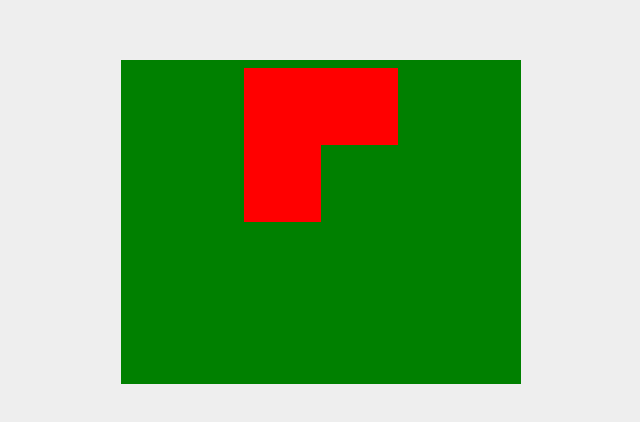
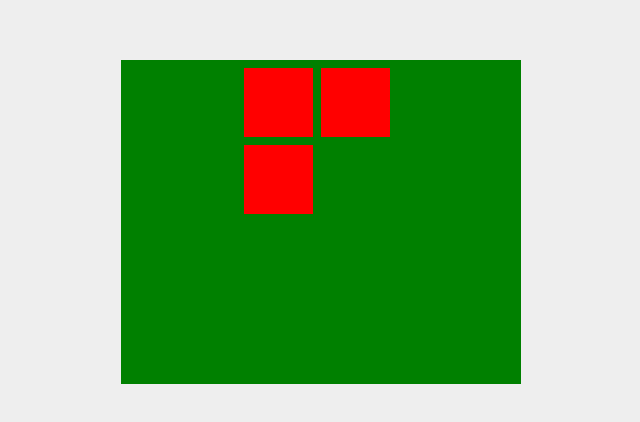
Before and after one commit to dirckvdende/no-mate, a Vue app: page / in a window 1280 px wide. Shown: the part 178-600 px from the top of the page, without its empty margins (319-959 px from the left). Built offline with nearby package versions, Linux system fonts and the light colour scheme.

Commit message:
Separated puzzle spaces into separate component

```diff
--- a/src/components/Puzzle.vue
+++ b/src/components/Puzzle.vue
@@ -2,7 +2,10 @@
     import { useViewTransform } from "@/composables/useViewTransform"
     import type { Puzzle } from "@/types/Puzzle"
     import { puzzleRender } from "@/util/puzzleRender"
-    import { computed, useTemplateRef } from "vue"
+    import { computed, provide, useTemplateRef } from "vue"
+    import SnapArea from "./SnapArea.vue"
+    import PuzzleSpace from "./PuzzleSpace.vue"
+    import { puzzleKey } from "@/types/PuzzleProvide"
 
     const { puzzle } = defineProps<{
         /** The puzzle to show */
@@ -23,22 +26,19 @@
         return `width: 25em; aspect-ratio: ${width} / ${height}`
     })
 
-    const { pixelSize, toPixelCoords } = useViewTransform(
+    const transform = useViewTransform(
         container,
         computed(() => [render.value.topLeft, render.value.bottomRight]),
     )
+    provide(puzzleKey, { transform })
+    const { toPixelCoords } = transform
 
-    const spaceStyles = computed(() => {
-        return render.value.spaces.map((space) => {
-            const position = toPixelCoords(space.position)
-            return `
-                top: ${position[1]}px;
-                left: ${position[0]}px;
-                width: ${1 / pixelSize.value}px;
-                height: ${1 / pixelSize.value}px;
-            `
-        })
-    })
+    const targets = computed(() => new Map(puzzle.spaces.map(
+        (position, index) => [
+            String(index),
+            toPixelCoords(position)
+        ] as const
+    )))
 </script>
 
 <template>
@@ -47,10 +47,11 @@
             :class="$style.puzzle"
             ref="puzzle"
             :style="containerStyle">
-            <div
-                v-for="spaceStyle in spaceStyles"
-                :style="spaceStyle"
-                :class="$style.space" />
+            <SnapArea :targets="targets" :snap-distance="100">
+                <PuzzleSpace
+                    v-for="space in render.spaces"
+                    :position="space.position" />
+            </SnapArea>
         </div>
     </div>
 </template>
--- /dev/null
+++ b/src/components/PuzzleSpace.vue
@@ -0,0 +1,31 @@
+<script setup lang="ts">
+    import { puzzleKey } from "@/types/PuzzleProvide"
+    import { computed, inject } from "vue"
+
+    const { position } = defineProps<{
+        /** Position of the space */
+        position: [number, number]
+    }>()
+
+    const { transform: { toPixelCoords, pixelSize } } = inject(puzzleKey)!
+
+    const style = computed(() => {
+        return `
+            left: ${toPixelCoords(position)[0]}px;
+            top: ${toPixelCoords(position)[1]}px;
+            width: ${1 / pixelSize.value * .9}px;
+            height: ${1 / pixelSize.value * .9}px;
+        `
+    })
+</script>
+
+<template>
+    <div :class="$style.container" :style="style" />
+</template>
+
+<style lang="scss" module>
+    .container {
+        position: absolute;
+        background-color: red;
+    }
+</style>
--- /dev/null
+++ b/src/types/PuzzleProvide.ts
@@ -0,0 +1,14 @@
+
+import type { UseViewTransformReturn } from "@/composables/useViewTransform"
+import type { InjectionKey } from "vue"
+
+/**
+ * Data provided by the Puzzle component
+ */
+export type PuzzleProvide = {
+    /** Transform used for display of the puzzle */
+    transform: UseViewTransformReturn
+}
+
+/** Key for provided data by Puzzle component */
+export const puzzleKey = Symbol() as InjectionKey<PuzzleProvide>
```
